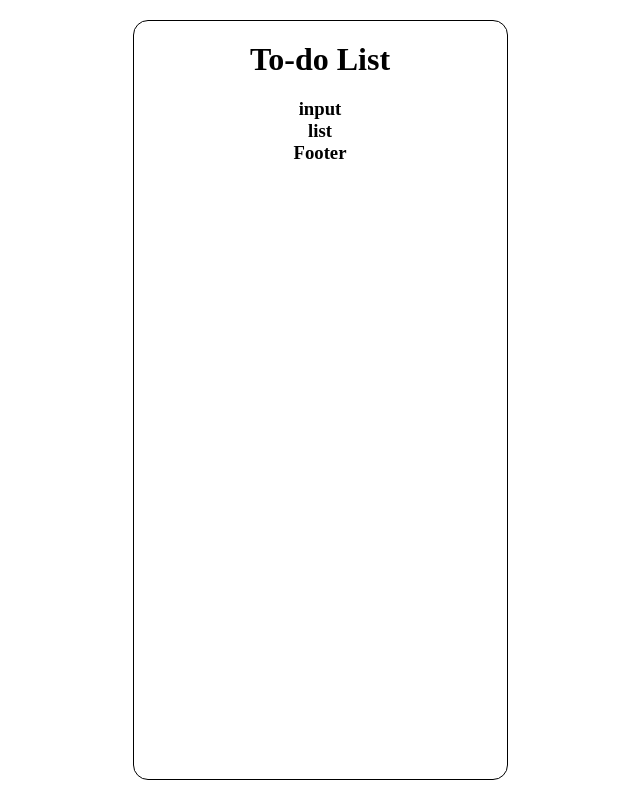
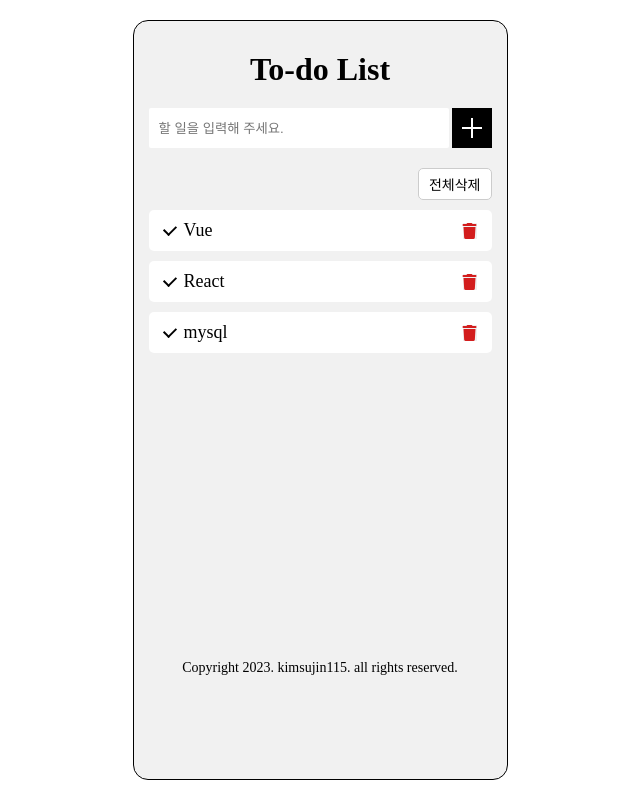
Before and after one commit to kimsujin115/todolist-vue, a Vue app: page / in a window 1280 px wide. Shown: the whole page, without its empty margins (320-960 px from the left). Built offline with nearby package versions, Linux system fonts and the light colour scheme.

Commit message:
컴포넌트 레이아웃 마크업 및 스타일 적용

```diff
--- a/public/css/style.css
+++ b/public/css/style.css
@@ -14,14 +14,104 @@ html, body {
   width: 375px;
   height: 100%; }
 
-#app-wrap {
+#appWrap {
+  padding: 30px 15px;
   height: 100%;
   border: 1px solid #000;
   border-radius: 15px;
-  text-align: center; }
+  text-align: center;
+  background-color: #f1f1f1; }
 
 header {
-  padding: 20px 0; }
+  padding-bottom: 20px; }
   header h1 {
     font-size: 32px;
     color: #000; }
+
+.inputBox {
+  display: flex;
+  width: 100%; }
+  .inputBox input {
+    flex: 1;
+    padding: 0 10px;
+    height: 40px;
+    border-radius: 2px;
+    border: none;
+    background-color: #fff; }
+  .inputBox .btnAdd {
+    position: relative;
+    margin-left: 3px;
+    width: 40px;
+    height: 40px;
+    font-size: 0;
+    border: none;
+    cursor: pointer;
+    background: #000; }
+    .inputBox .btnAdd:before, .inputBox .btnAdd:after {
+      content: '';
+      position: absolute;
+      top: 50%;
+      left: 50%;
+      width: 20px;
+      height: 2px;
+      transform: translate(-50%, -50%);
+      background-color: #fff; }
+    .inputBox .btnAdd:after {
+      transform: translate(-50%, -50%) rotate(-90deg); }
+
+.listWrap {
+  margin: 20px 0 50px; }
+  .listWrap .btnArea {
+    overflow: hidden; }
+    .listWrap .btnArea .btnAllDel {
+      float: right;
+      padding: 5px 10px;
+      font-size: 14px;
+      color: #000;
+      border: 1px solid #ccc;
+      border-radius: 5px;
+      cursor: pointer;
+      background: #fff; }
+  .listWrap .todoList {
+    margin-top: 10px;
+    height: 400px;
+    overflow-y: auto; }
+    .listWrap .todoList li {
+      display: flex;
+      padding: 10px 15px;
+      margin-top: 10px;
+      list-style: none;
+      text-align: left;
+      justify-content: space-between;
+      align-items: center;
+      border-radius: 5px;
+      background-color: #fff; }
+      .listWrap .todoList li:first-child {
+        margin-top: 0; }
+      .listWrap .todoList li span {
+        position: relative;
+        padding-left: 20px;
+        font-size: 18px;
+        color: #000; }
+        .listWrap .todoList li span:after {
+          content: '';
+          position: absolute;
+          left: 0;
+          top: 50%;
+          margin-top: -6px;
+          width: 10px;
+          height: 6px;
+          border-left: 2px solid #000;
+          border-bottom: 2px solid #000;
+          background-color: #fff;
+          transform: rotate(-45deg); }
+      .listWrap .todoList li .btnDel {
+        border: none;
+        font-size: 16px;
+        cursor: pointer;
+        color: #d31d1d; }
+
+footer p {
+  text-align: center;
+  font-size: 14px;
+  color: #000; }
--- a/public/index.html
+++ b/public/index.html
@@ -4,6 +4,7 @@
     <meta charset="utf-8">
     <meta http-equiv="X-UA-Compatible" content="IE=edge">
     <meta name="viewport" content="width=device-width,initial-scale=1.0">
+    <link rel="stylesheet" href="https://cdnjs.cloudflare.com/ajax/libs/font-awesome/6.2.1/css/all.min.css" >
     <link rel="stylesheet" href="./css/style.css">
     <title>To Do List</title>
   </head>
--- a/src/App.vue
+++ b/src/App.vue
@@ -1,5 +1,5 @@
 <template>
-  <div id="app-wrap">
+  <div id="appWrap">
     <TodoHeader></TodoHeader>
     <TodoInput></TodoInput>
     <TodoList></TodoList>
--- /dev/null
+++ b/src/assets/css/style.css
@@ -0,0 +1,73 @@
+* {
+  padding: 0;
+  margin: 0;
+  box-sizing: border-box; }
+
+html, body {
+  width: 100%;
+  height: 100%; }
+
+#app {
+  position: relative;
+  padding: 20px 0;
+  margin: 0 auto;
+  width: 375px;
+  height: 100%; }
+
+#appWrap {
+  padding: 30px 15px;
+  height: 100%;
+  border: 1px solid #000;
+  border-radius: 15px;
+  text-align: center;
+  background-color: #e1e1e1; }
+
+header {
+  padding-bottom: 20px; }
+  header h1 {
+    font-size: 32px;
+    color: #000; }
+
+.inputBox {
+  display: flex;
+  width: 100%; }
+  .inputBox input {
+    flex: 1;
+    padding: 0 10px;
+    height: 40px;
+    border-radius: 2px;
+    border: none;
+    background-color: #fff; }
+  .inputBox .btnAdd {
+    position: relative;
+    margin-left: 3px;
+    width: 40px;
+    height: 40px;
+    font-size: 0;
+    border: none;
+    cursor: pointer;
+    background: #000; }
+    .inputBox .btnAdd:before, .inputBox .btnAdd:after {
+      content: '';
+      position: absolute;
+      top: 50%;
+      left: 50%;
+      width: 20px;
+      height: 2px;
+      transform: translate(-50%, -50%);
+      background-color: #fff; }
+    .inputBox .btnAdd:after {
+      transform: translate(-50%, -50%) rotate(-90deg); }
+
+.listWrap {
+  margin: 20px 0; }
+  .listWrap .todoList li {
+    padding: 10px;
+    margin-top: 10px;
+    list-style: none;
+    font-size: 18px;
+    color: #000;
+    text-align: left;
+    background-color: #fff; }
+    .listWrap .todoList li:first-child {
+      margin-top: 0; }
--- a/src/assets/scss/style.scss
+++ b/src/assets/scss/style.scss
@@ -18,17 +18,124 @@ html, body {
     height:100%;
 }
 
-#app-wrap {
+#appWrap {
+    padding:30px 15px;
     height:100%;
     border:1px solid #000;
     border-radius: 15px;
     text-align: center;
+    background-color: #f1f1f1;
 }
 
 header {
-    padding:20px 0;
+    padding-bottom: 20px;
     h1 {
         font-size: 32px;
         color:#000;
     }
 }
+
+.inputBox {
+    display: flex;
+    width:100%;
+    input {
+        flex:1;
+        padding:0 10px;
+        height:40px;
+        border-radius: 2px;
+        border:none;
+        background-color: #fff;
+    }
+    .btnAdd {
+        position:relative;
+        margin-left:3px;
+        width:40px;
+        height:40px;
+        font-size: 0;
+        border:none;
+        cursor: pointer;
+        background:#000;
+        &:before, &:after {
+            content:'';
+            position:absolute;
+            top:50%;
+            left:50%;
+            width:20px;
+            height:2px;
+            transform: translate(-50%, -50%);
+            background-color:#fff;
+        }
+        &:after {
+            transform: translate(-50%, -50%) rotate(-90deg);
+        }
+    }
+}
+
+.listWrap {
+    margin:20px 0 50px;
+    .btnArea {
+        overflow: hidden;
+        .btnAllDel {
+            float:right;
+            padding:5px 10px;
+            font-size:14px;
+            color:#000;
+            border:1px solid #ccc;
+            border-radius: 5px;
+            cursor: pointer;
+            background: #fff;
+        }
+    }
+    .todoList {
+        margin-top:10px;
+        height:400px;
+        overflow-y: auto;
+        li {
+            display: flex;
+            padding:10px 15px;
+            margin-top: 10px;
+            list-style: none;
+            text-align: left;
+            justify-content: space-between;
+            align-items: center;
+            border-radius: 5px;
+            background-color:#fff;
+            &:first-child {
+                margin-top:0;
+            }
+            span {
+                position: relative;
+                padding-left:20px;
+                font-size: 18px;
+                color:#000;
+                &:after {
+                    content:'';
+                    position:absolute;
+                    left: 0;
+                    top:50%;
+                    margin-top:-6px;
+                    width:10px;
+                    height:6px;
+                    border-left:2px solid #000;
+                    border-bottom:2px solid #000;
+                    background-color: #fff;
+                    transform: rotate(-45deg);
+                }
+            }
+            .btnDel {
+                border:none;
+                font-size:16px;
+                cursor: pointer;
+                color: #d31d1d;
+            }
+        }
+    }
+}
+
+footer {
+    p {
+        text-align: center;
+        font-size: 14px;
+        color:#000;
+    }
+}
--- a/src/components/TodoFooter.vue
+++ b/src/components/TodoFooter.vue
@@ -1,5 +1,7 @@
 <template>
-   <h3>Footer</h3>
+   <footer>
+    <p>Copyright 2023. kimsujin115. all rights reserved.</p>
+   </footer>
 </template>
 
 <script>
--- a/src/components/TodoInput.vue
+++ b/src/components/TodoInput.vue
@@ -1,5 +1,8 @@
 <template>
-  <h3>input</h3>
+  <div class="inputBox">
+    <input type="text" placeholder="할 일을 입력해 주세요.">
+    <button class="btnAdd">등록하기</button>
+  </div>
 </template>
 
 <script>
--- a/src/components/TodoList.vue
+++ b/src/components/TodoList.vue
@@ -1,5 +1,23 @@
 <template>
-  <h3>list</h3>
+  <div class="listWrap">
+    <div class="btnArea">
+      <button class="btnAllDel">전체삭제</button>
+    </div>
+    <ul class="todoList">
+      <li>
+        <span>Vue</span>
+        <button class="btnDel fas fa-trash"></button>
+      </li>
+      <li>
+        <span>React</span>
+        <button class="btnDel fas fa-trash"></button>
+      </li>
+      <li>
+        <span>mysql</span>
+        <button class="btnDel fas fa-trash"></button>
+      </li>
+    </ul>
+  </div>
 </template>
 
 <script>
```
